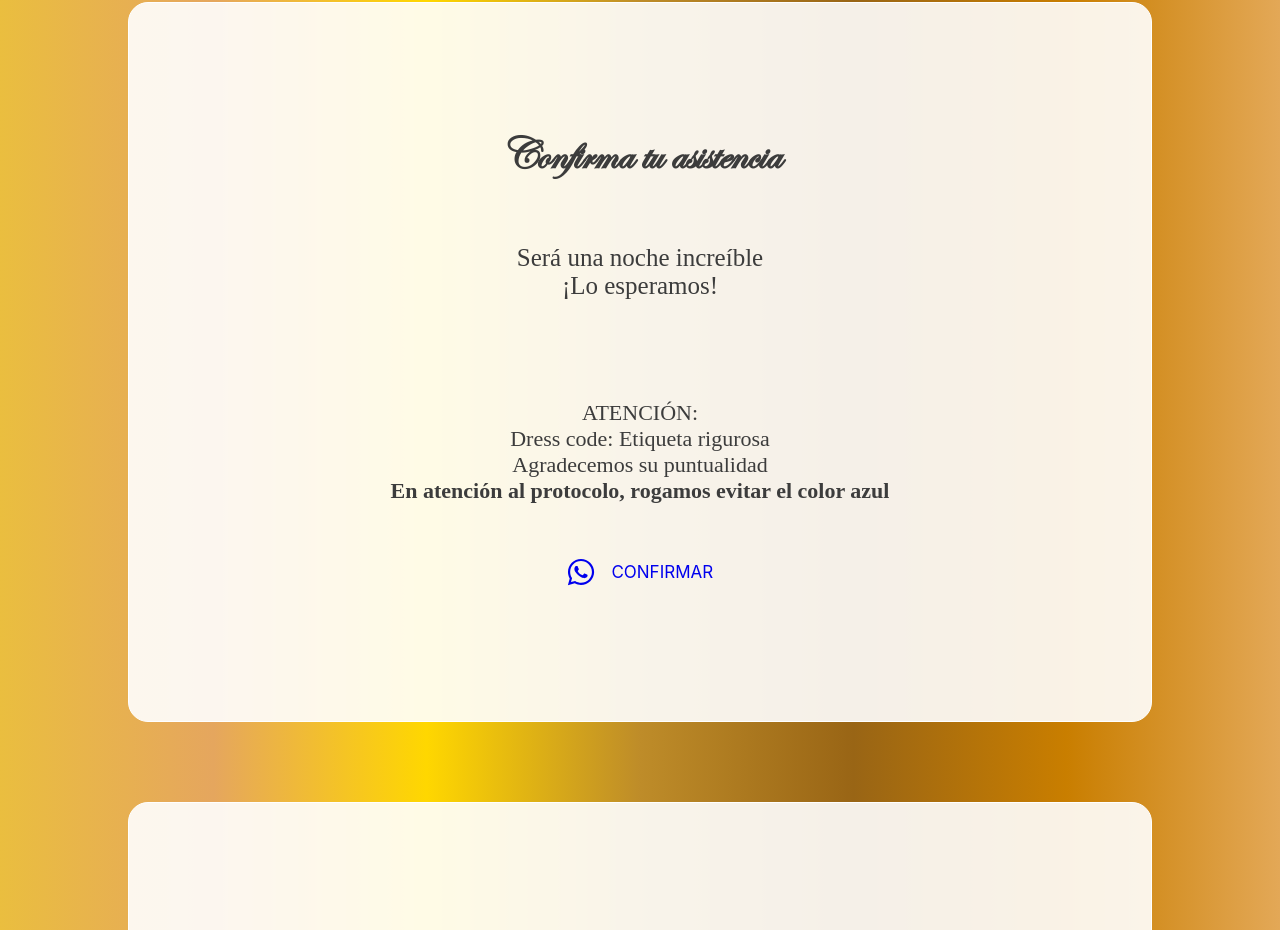
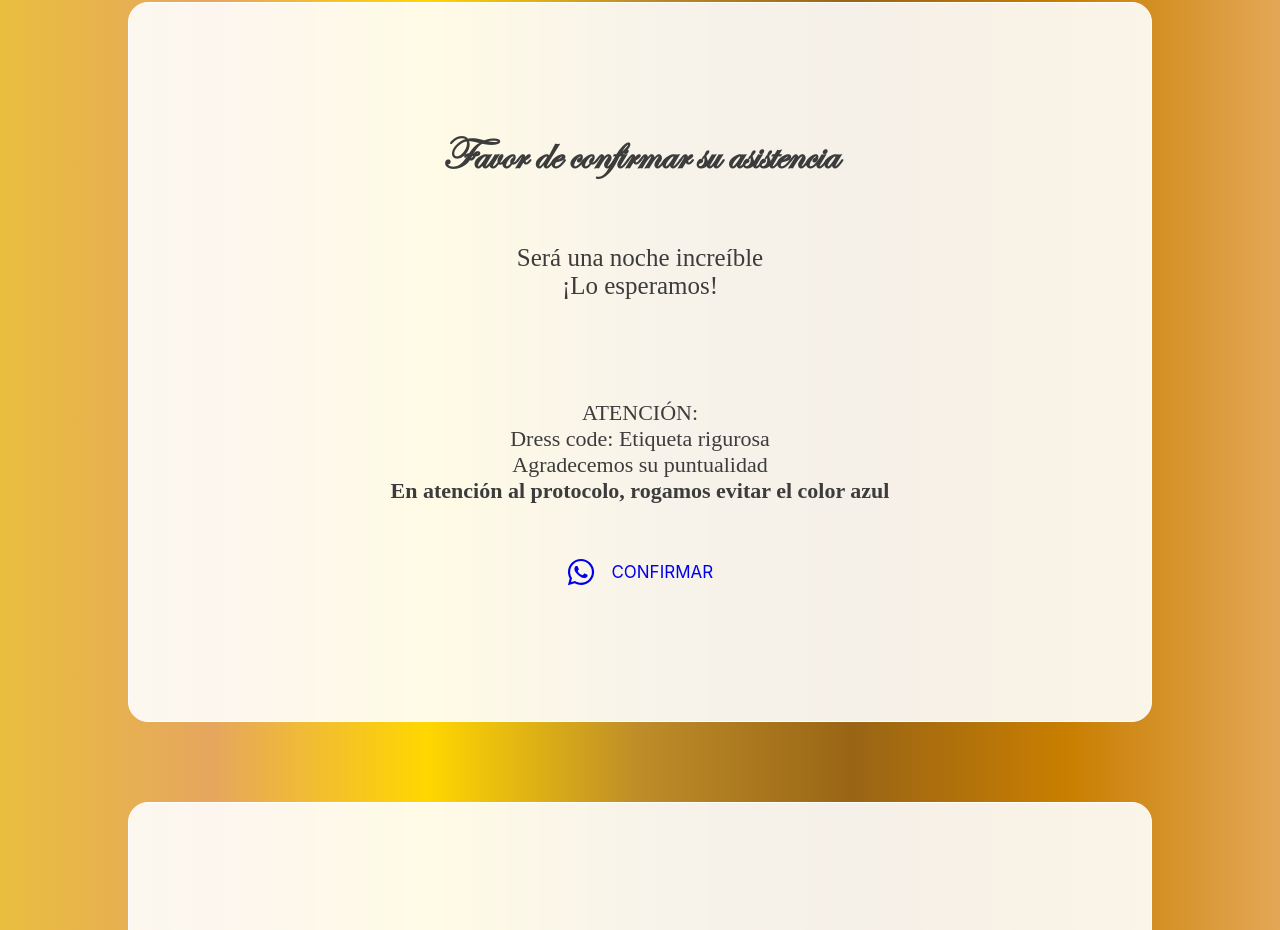
Before and after one commit to adandue/xv-amanda-sofia, a React (Vite) app in the folder xv-amanda-sofia/: page / in a window 1280 px wide. Shown: the part 6438-7368 px from the top of the page. Built offline with nearby package versions, Linux system fonts and the light colour scheme.

Commit message:
Cambiar la redacción a usted en confirmar

```diff
--- a/xv-amanda-sofia/src/Views/Confirmar/index.jsx
+++ b/xv-amanda-sofia/src/Views/Confirmar/index.jsx
@@ -7,7 +7,7 @@ const Confirmar = () => {
         <>
         <div className='wrapper'>
             <div className='background' id='backgroundConfirmar'>
-                <h1 className='title' id='confirmarTitle' style={{fontFamily: 'EdwardianScript'}}>Confirma tu asistencia</h1>
+                <h1 className='title' id='confirmarTitle' style={{fontFamily: 'EdwardianScript'}}>Favor de confirmar su asistencia</h1>
                 <div className='evento'>
                     <p className='text'>Será una noche increíble</p>
                     <p className='text'>¡Lo esperamos!</p>
```
